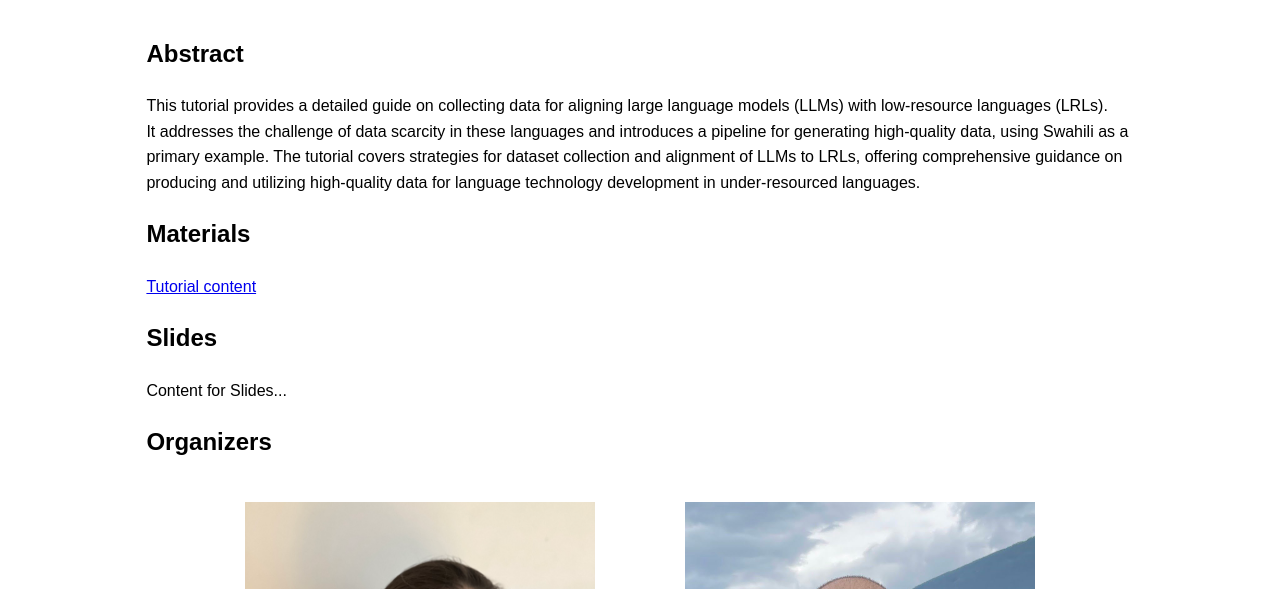
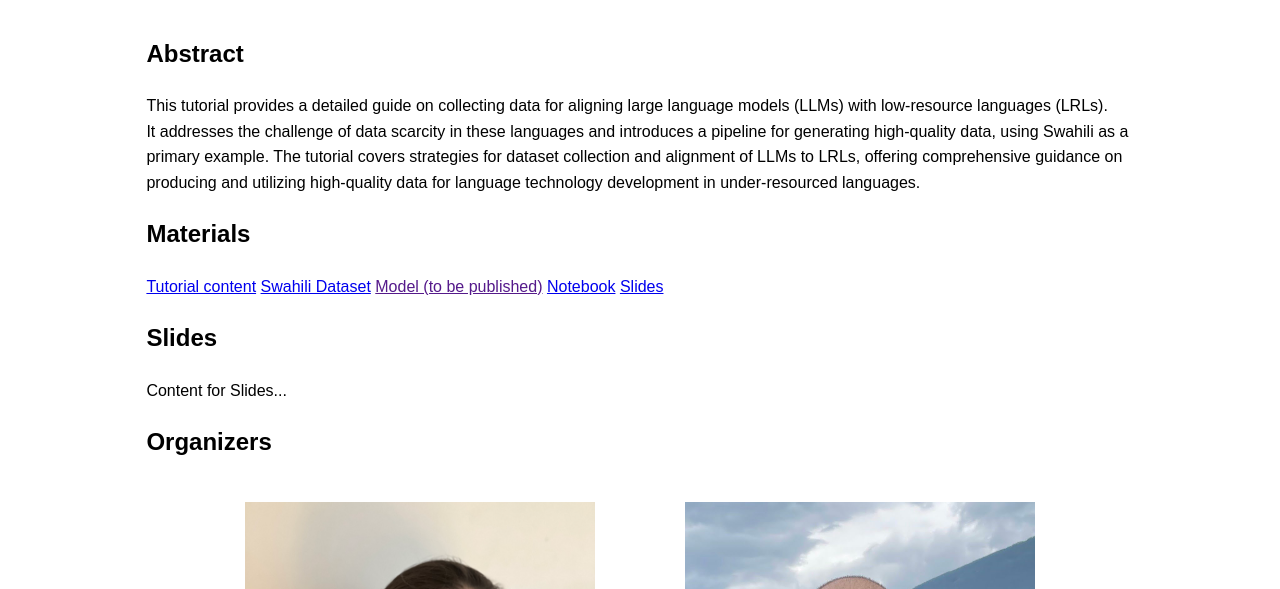
Before and after one commit to AligningLLMtoLRL/AligningLLMtoLRL.github.io, a plain HTML site: page index.html in a window 1280 px wide. Shown: the part 211-800 px from the top of the page. Drawn offline with Linux system fonts and the light colour scheme.

Commit message:
Update index.html

```diff
--- a/index.html
+++ b/index.html
@@ -70,6 +70,10 @@
             <article id="materials">
                 <h2>Materials</h2>
                 <a href="https://github.com/AligningLLMtoLRL/AligningLLMtoLRL.github.io/blob/main/materials/tutorial.pdf">Tutorial content</a>
+                <a href="https://github.com/AligningLLMtoLRL/AligningLLMtoLRL.github.io/blob/main/materials/Dataset.zip">Swahili Dataset</a>
+                <a href="">Model (to be published)</a>
+                <a href="https://github.com/AligningLLMtoLRL/AligningLLMtoLRL.github.io/blob/main/materials/Notebook.ipynb">Notebook</a>
+                <a href="https://github.com/AligningLLMtoLRL/AligningLLMtoLRL.github.io/blob/main/materials/Slides.pdf">Slides</a>
             </article>
 
             <article id="slides">
```
